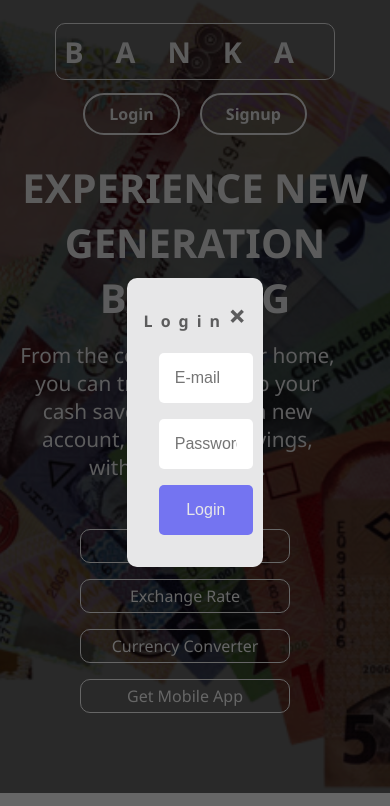
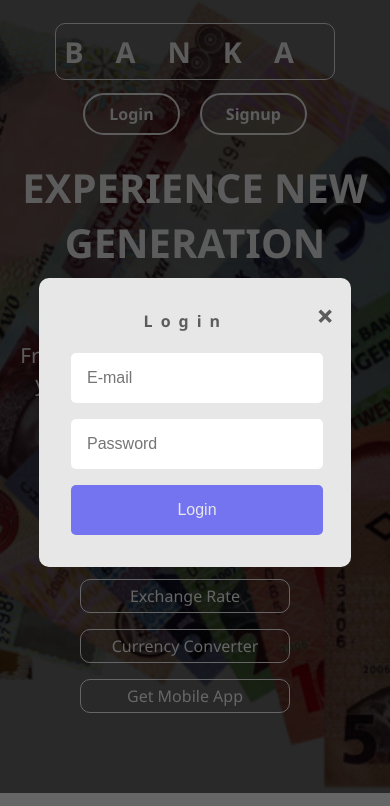
Before and after one commit to MicahBala/banka_app, a plain HTML site: page index.html in a window 390 px wide. Both pictures are taken after a click on the link "Login". Shown: the top 806 px of the page. Drawn offline with Linux system fonts and the light colour scheme; files whose address does not match are found by name.

Commit message:
[Feature #164706118] Added responsive styles for modals

```diff
--- a/css/responsive.css
+++ b/css/responsive.css
@@ -25,6 +25,10 @@
     width: calc(100% / 3);
     padding: 0.5rem;
     margin: 0 1rem;
+  }
+
+  .content-modal {
+    width: 60%;
   }
 }
 
@@ -65,6 +69,10 @@
   .contact-form {
     width: 90%;
   }
+
+  .content-modal {
+    width: 80%;
+  }
 }
 
 @media only screen and (max-width: 450px) {
```
